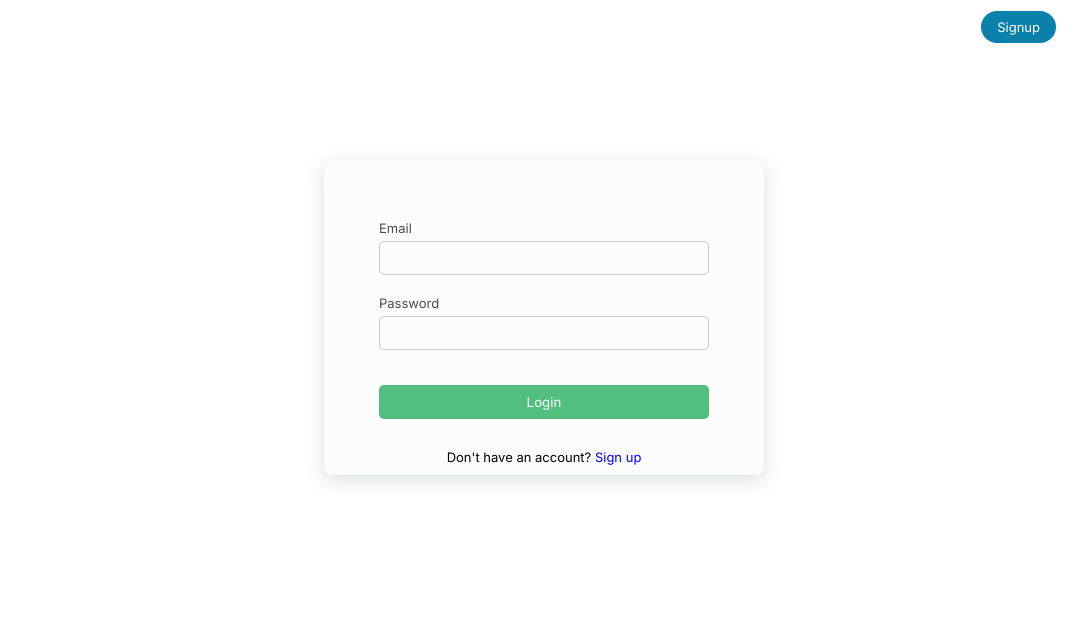
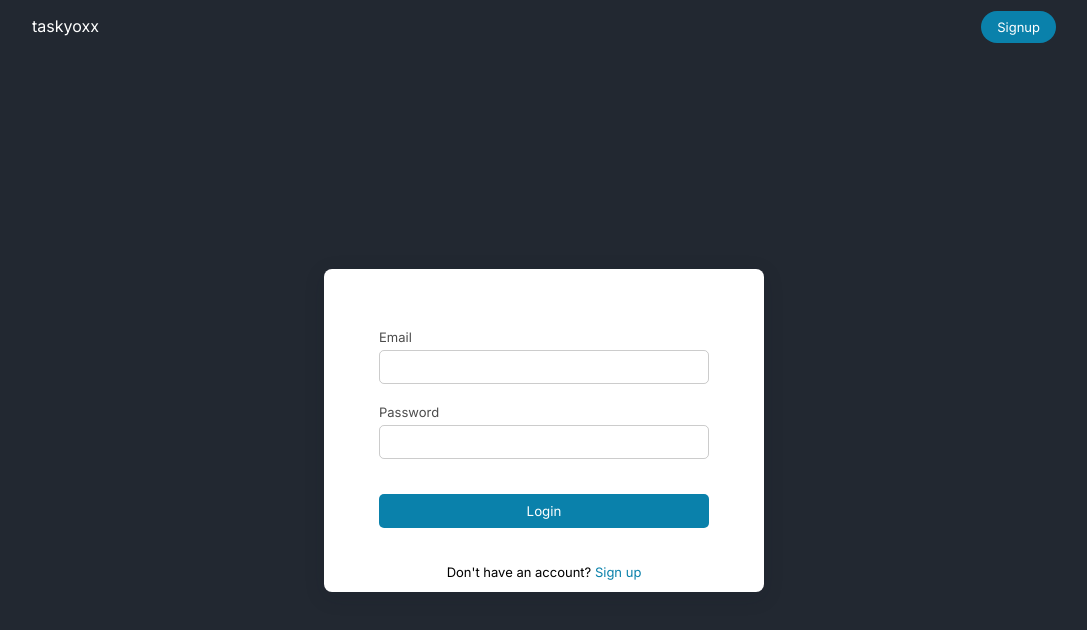
Before and after one commit to therealrinku/robonote, a Next.js app: page /login in a window 1280 px wide. Shown: the top 630 px of the page, without its empty margins (96-1183 px from the left). Built offline with nearby package versions, Linux system fonts and the light colour scheme; no server answers.

Commit message:
auth page styles udpated

```diff
--- a/styles/Login.module.css
+++ b/styles/Login.module.css
@@ -1,28 +1,30 @@
 .loginPage {
-  margin-top: 10vh;
+  padding-top: 10vh;
+  min-height: 100vh;
   display: flex;
   flex-direction: column;
   align-items: center;
   justify-content: center;
+  background: #222831;
+  color: black;
 }
 
 .loginPage p {
   text-align: center;
   font-size: 13px;
-  margin: 10px 0;
+  margin: 12px 0;
 }
 
 .loginPage a {
-  color: blue;
+  color: #0a81ab;
 }
 
 .loginPage div {
-  background: rgba(175, 172, 172, 0.04);
+  background: white;
   max-width: 440px;
   box-shadow: 0 5px 20px 0 rgb(21 27 38 / 15%);
   border-radius: 8px;
   width: calc(98% - 16px);
-  margin-top: 80px;
   margin-bottom: 20px;
 }
 
@@ -51,7 +53,7 @@
 
 .loginPage button {
   margin-top: 15px;
-  background: #52be80;
+  background: #0a81ab;
   color: white;
   padding: 9px 10px;
   border: none;
@@ -59,7 +61,7 @@
 }
 
 .loginPage button:hover {
-  background: #379c63;
+  background: #0b8dbd;
 }
 
 .loginPage button:disabled {
@@ -76,6 +78,12 @@
     box-shadow: none;
     margin-top: 20px;
     background: inherit;
+    color: white;
+  }
+
+  .loginPage input {
+    border-color: rgba(255, 255, 255, 0.2);
+    color: white;
   }
 
   .loginPage form {
```
